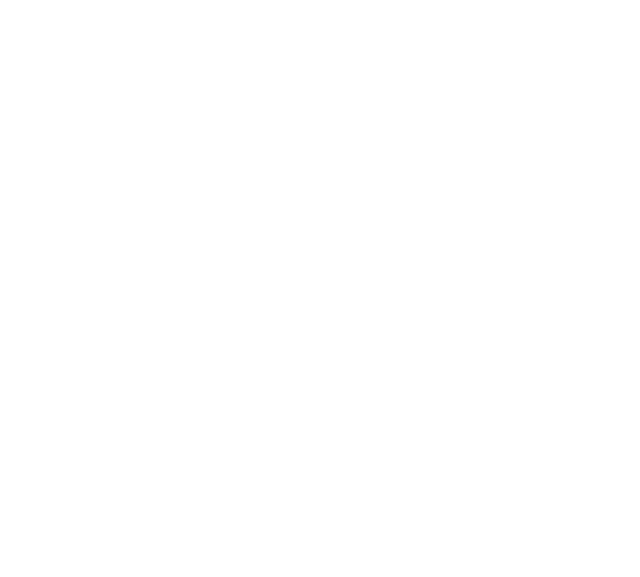
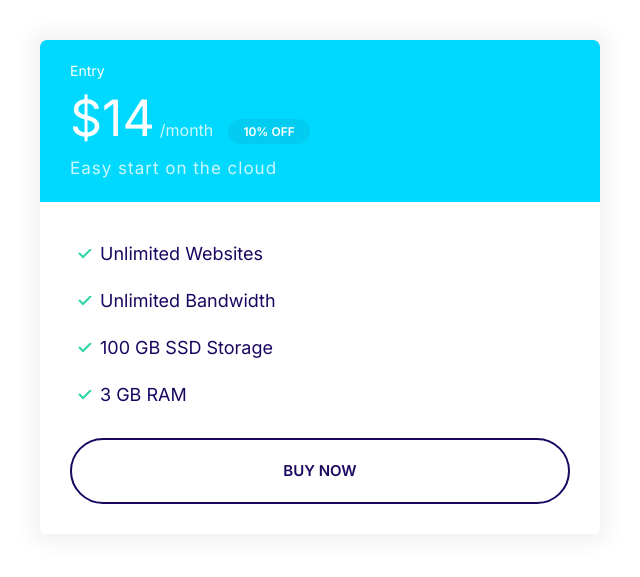
Before and after one commit to AntQua/moshify, a plain HTML site: page index.html in a window 1280 px wide. Shown: the whole page, without its empty margins (0-640 px from the left). Drawn offline with Linux system fonts and the light colour scheme.

Commit message:
Building the plan component

```diff
--- a/css/styles.css
+++ b/css/styles.css
@@ -144,6 +144,7 @@ a {
 
 .badge--small {
   font-size: 1.6rem;
+  padding: 0.5rem 1.5rem;
 }
 
 /*adjust the badges size for desktop wider screens*/
@@ -365,7 +366,7 @@ fluid and flexible so we can put is in any container. The size will be determine
   padding: 2rem 3rem;
 }
 
-/*skin*/
+/*skins*/
 
 .card--primary .card__header {
   background: var(
@@ -378,3 +379,59 @@ fluid and flexible so we can put is in any container. The size will be determine
   background: var(--color-secondary);
   color: #fff;
 }
+
+.card--secondary .badge--secondary {
+  background: #02cdf1;
+}
+
+/*--------PLANS----------------------*/
+
+.plan__name {
+  color: #fff;
+  margin: 0;
+  font-weight: 500;
+  font-size: 2.4rem;
+}
+
+.plan__price {
+  font-size: 6rem;
+}
+
+.plan__billing-cycle {
+  font-size: 2.4rem;
+  font-weight: 300;
+  opacity: 0.8;
+  margin-right: 1rem;
+}
+
+.plan__description {
+  font-size: 2rem;
+  font-weight: 300;
+  letter-spacing: 1px;
+  opacity: 0.8;
+  display: block; /*Because the descritpion is a span element, its inline, so with extra space it comer after the badge. So we need to make it a block level element */
+}
+
+.plan .list__item {
+  margin-bottom: 2rem;
+}
+
+/*adjust the Plans for desktop version*/
+
+@media screen and (min-width: 1024px) {
+  .plan__name {
+    font-size: 1.4rem;
+  }
+
+  .plan__price {
+    font-size: 5rem;
+  }
+
+  .plan__billing-cycle {
+    font-size: 1.6rem;
+  }
+
+  .plan__description {
+    font-size: 1.7rem;
+  }
+}
--- a/index.html
+++ b/index.html
@@ -14,5 +14,35 @@
     <link rel="stylesheet" href="css/normalize.css" />
     <link rel="stylesheet" href="css/styles.css" />
   </head>
-  <body></body>
+  <body>
+    <!-- A Plan component contains several components:
+            - a card component with:
+                - a header (has the name of the plan, the price, billing cicle, a badge, a description)
+                - a list
+                - a button
+    -->
+    <div style="width: 50%; padding: 4rem">
+      <div class="plan">
+        <div class="card card--secondary">
+          <!-- had elements to the header -->
+          <header class="card__header">
+            <h3 class="plan__name">Entry</h3>
+            <span class="plan__price">$14</span>
+            <span class="plan__billing-cycle">/month</span>
+            <span class="badge badge--secondary badge--small">10% OFF</span>
+            <span class="plan__description">Easy start on the cloud</span>
+          </header>
+          <div class="card__body">
+            <ul class="list list--tick">
+              <li class="list__item">Unlimited Websites</li>
+              <li class="list__item">Unlimited Bandwidth</li>
+              <li class="list__item">100 GB SSD Storage</li>
+              <li class="list__item">3 GB RAM</li>
+            </ul>
+            <a href="#" class="btn btn--outline btn--block">Buy Now</a>
+          </div>
+        </div>
+      </div>
+    </div>
+  </body>
 </html>
```
Also changed, not shown: components/plan.html (added, +29 -0 lines).
